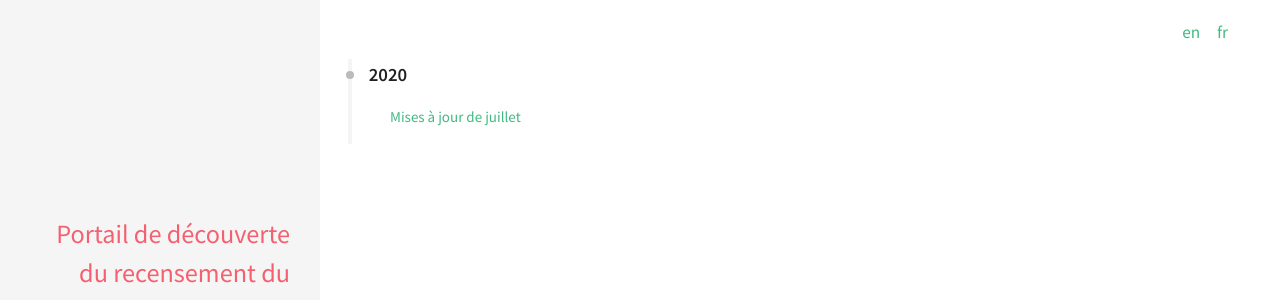
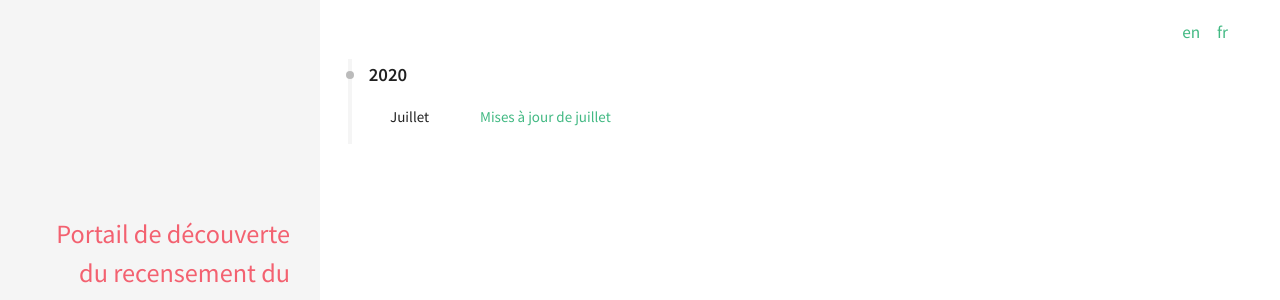
Before and after one commit to census-recensement/census-recensement.github.io, a Jekyll site: the page built from fr/l-actualite.md, in a window 1280 px wide. Shown: the part 121-421 px from the top of the page. Built offline with Jekyll 4.4.1, drawn with Linux system fonts in a browser that asks for light colours.

Commit message:
date translations

```diff
--- a/_config.yml
+++ b/_config.yml
@@ -29,8 +29,6 @@ collections:
     output: true
     permalink: /:categories/:title
 
-
-
 kramdown:
   auto_ids: true
   footnote_nr: 1
--- a/_layouts/post.html
+++ b/_layouts/post.html
@@ -8,9 +8,7 @@ layout: default
     <!--<h1 title="{{ page.title | escape }}">{{ page.title }}</h1>-->
     {% include language-selector.html %}
     <span class="post-meta">
-      <span class="post-date">
-        {{ page.date | date: "%-d %b %Y" | upcase }}
-      </span>
+      {% include date-selector.html %}
     </span>
 
   </header>
@@ -19,6 +17,8 @@ layout: default
     {{ content }}
   </article>
 </div>
+
+
 
 <!--
 <div class="share-buttons">
--- a/_sass/pages/_post.scss
+++ b/_sass/pages/_post.scss
@@ -61,7 +61,7 @@ section.post {
 
 // Post meta
 .post-meta {
-  font-size: 13px;
+  font-size: 15px;
   font-weight: bold;
 	.post-date {
 		color: $secondary;
--- a/fr/l-actualite.md
+++ b/fr/l-actualite.md
@@ -7,20 +7,29 @@ ref: news
 
 <div class="archive">
 
-  <div class="timeline" id="timeline">
-    {% assign posts_by_year = site.posts | where: "lang", page.lang | group_by_exp:"post", "post.date | date: '%Y' " %}
-    {% for group in posts_by_year %}
-      <div class="archive-title">
-        <h4 class="archive-year">{{ group.name }}</h4>
-      </div>
+<div class="timeline" id="timeline">
+{% assign posts_by_year = site.posts | where: "lang", page.lang | group_by_exp:"post", "post.date | date: '%Y' " %}
+{% for group in posts_by_year %}
+<div class="archive-title">
+<h4 class="archive-year">{{ group.name }}</h4>
+</div>
 
-      <ul>
-      {% for post in group.items %}
-        <li><div style="width:60px;float:left;"></div> <a href="{{ site.url }}{{ post.url }}">{{ post.title }}</a></li>
-      {% endfor %}
-      </ul>
+<ul>
+{% for post in group.items %}
+<li><div style="width:90px;float:left;">
 
-    {% endfor %}
-  </div>
+{% assign months = "Janvier|Février|Mars|Avril|Mai|Juin|Juillet|Août|Septembre|Octobre|Novembre|Décembre" | split: "|" %}
+{% assign m = post.date | date: "%-m" | minus: 1 %}
+{% assign month = months[m] %}
+{{ month }}
 
 </div>
+
+<a href="{{ site.url }}{{ post.url }}">{{ post.title }}</a></li>
+{% endfor %}
+</ul>
+
+{% endfor %}
+</div>
+
+</div>
```
Also changed, not shown: _includes/date-selector.html (added, +16 -0 lines), _posts/2020-07-01-mises-a-jour.md (+2 -1 lines), en/news.md (+1 -1 lines).
